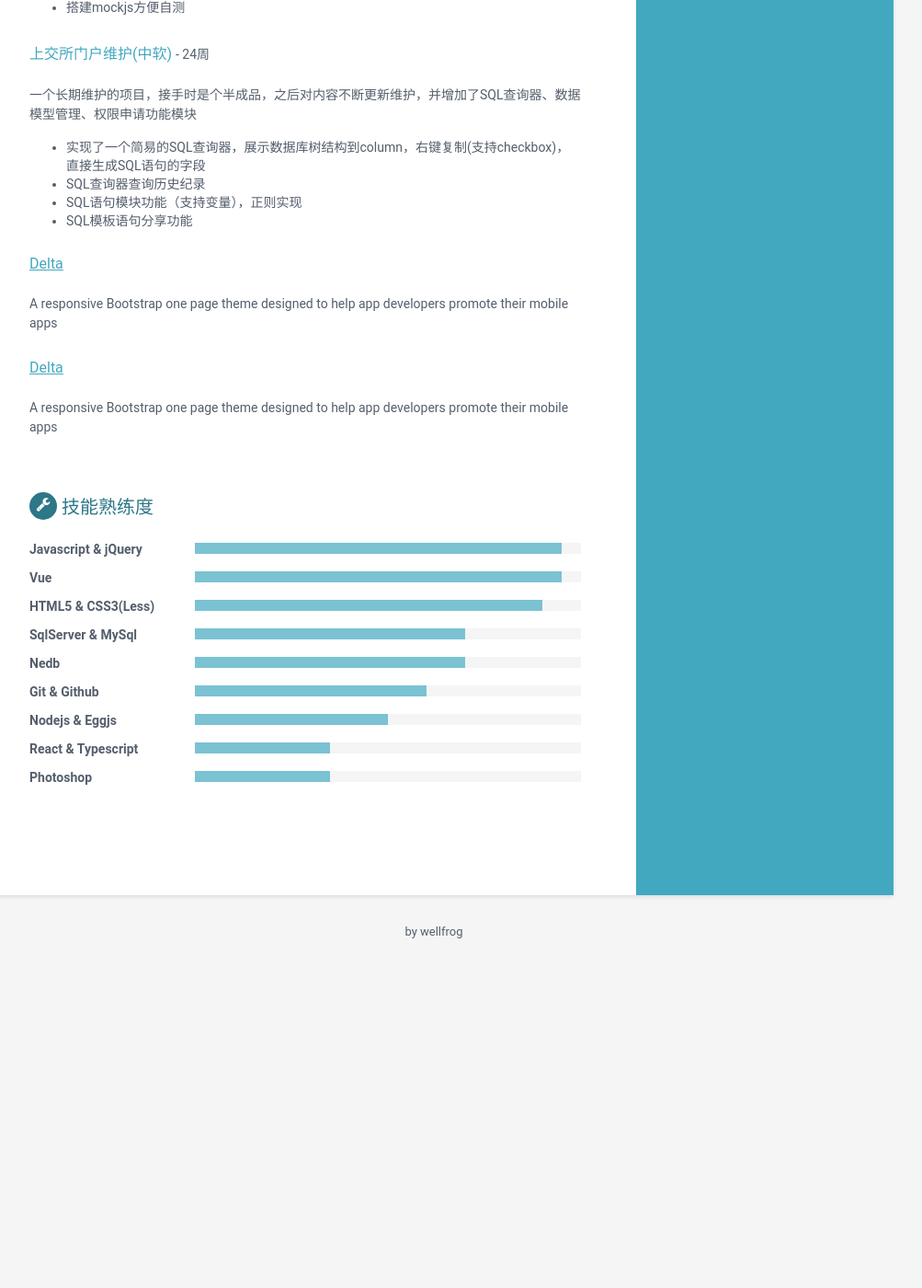
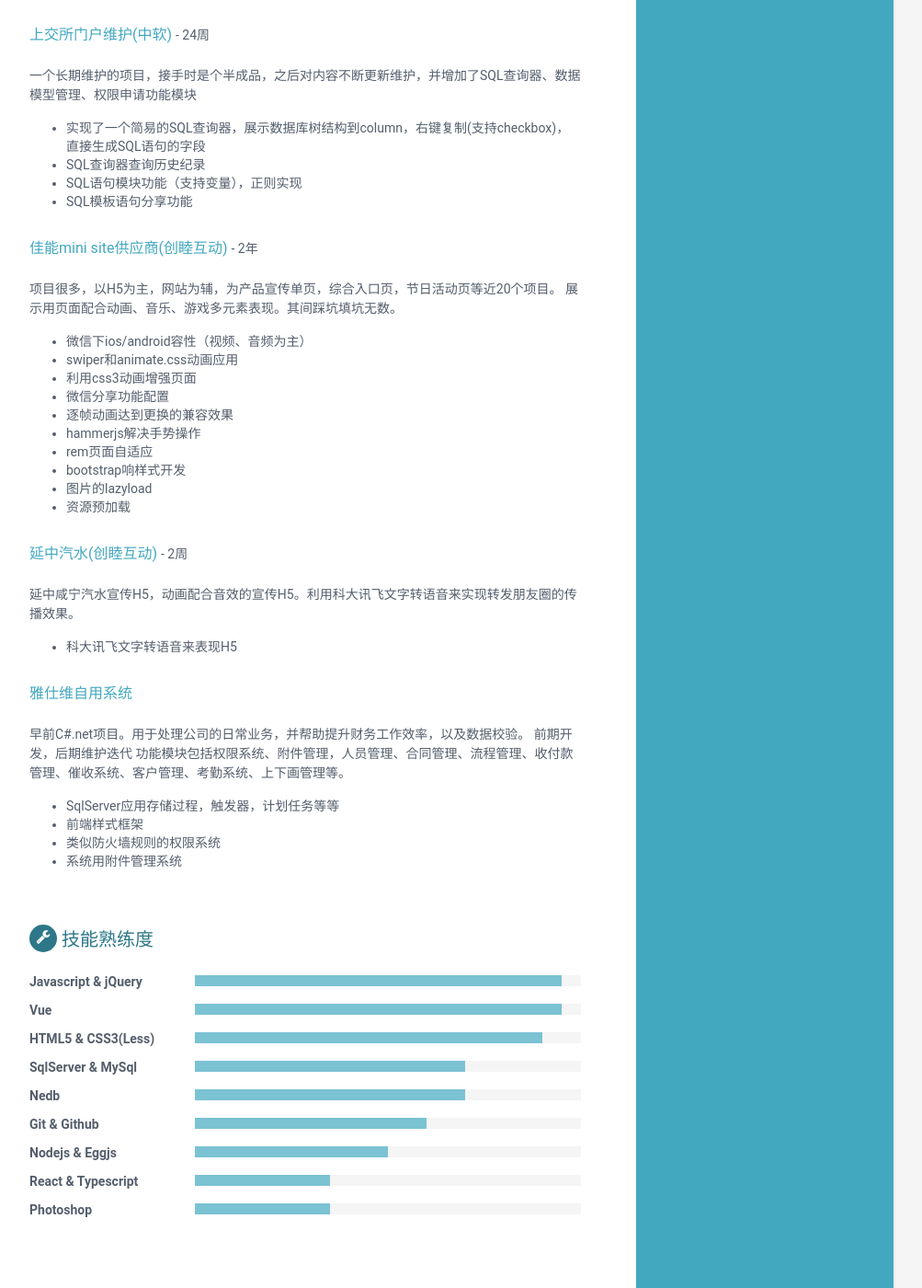
Before and after one commit to wellfrog16/cv, a Jekyll site: the page built from index.html, in a window 1280 px wide and 1400 px high, scrolled down 3233 px. Shown: the whole window at 92% size, without its empty margins (168-1171 px from the left). Built offline with Jekyll 4.4.1, drawn with Linux system fonts in a browser that asks for light colours; before the commit the page ends 4295 px from its top, so only the background shows below that; some of the changed text lies outside the part shown.

Commit message:
资料更新

```diff
--- a/_data/data.yml
+++ b/_data/data.yml
@@ -107,7 +107,6 @@ experiences:
       details: |
         一家做户外、地铁、机场、高速的广告公司，工作是开发集团自用的内部系统，以及用程序减少财务部门的工作量。
         这里是我主要做后端的公司，主要是C#.net + Sqlserver。
-        功能模块包括权限系统、附件管理，人员管理、合同管理、流程管理、收付款管理、催收系统、客户管理、考勤系统、上下画管理等。
         整个项目我负责大约6成左右的业务开发，包括底层系统，以及所有的数据库开发设计（模型、存储过程、触发器等）。
         其他3成由其他团队人员开发。
 
@@ -216,13 +215,40 @@ projects:
           - SQL语句模块功能（支持变量），正则实现
           - SQL模板语句分享功能
 
-      - title: Delta
-        link: "#"
-        tagline: "A responsive Bootstrap one page theme designed to help app developers promote their mobile apps"
+      - title: 佳能mini site供应商(创睦互动)
+        cycle: 2年
+        tagline: |
+          项目很多，以H5为主，网站为辅，为产品宣传单页，综合入口页，节日活动页等近20个项目。
+          展示用页面配合动画、音乐、游戏多元素表现。其间踩坑填坑无数。
 
-      - title: Delta
-        link: "#"
-        tagline: "A responsive Bootstrap one page theme designed to help app developers promote their mobile apps"
+            - 微信下ios/android容性（视频、音频为主）
+            - swiper和animate.css动画应用
+            - 利用css3动画增强页面
+            - 微信分享功能配置
+            - 逐帧动画达到更换的兼容效果
+            - hammerjs解决手势操作
+            - rem页面自适应
+            - bootstrap响样式开发
+            - 图片的lazyload
+            - 资源预加载
+
+      - title: 延中汽水(创睦互动)
+        cycle: 2周
+        tagline: |
+          延中咸宁汽水宣传H5，动画配合音效的宣传H5。利用科大讯飞文字转语音来实现转发朋友圈的传播效果。
+
+            - 科大讯飞文字转语音来表现H5
+
+      - title: 雅仕维自用系统
+        tagline: |
+          早前C#.net项目。用于处理公司的日常业务，并帮助提升财务工作效率，以及数据校验。
+          前期开发，后期维护迭代
+          功能模块包括权限系统、附件管理，人员管理、合同管理、流程管理、收付款管理、催收系统、客户管理、考勤系统、上下画管理等。
+
+            - SqlServer应用存储过程，触发器，计划任务等等
+            - 前端样式框架
+            - 类似防火墙规则的权限系统
+            - 系统用附件管理系统
 
 skills:
     title: 技能熟练度
```
